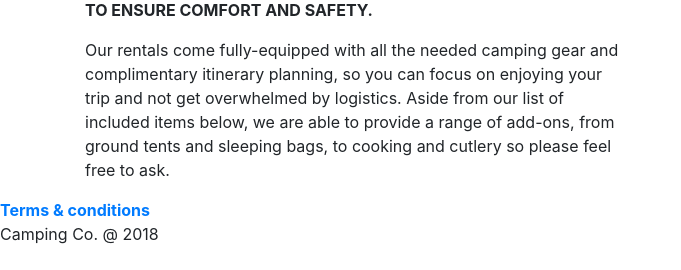
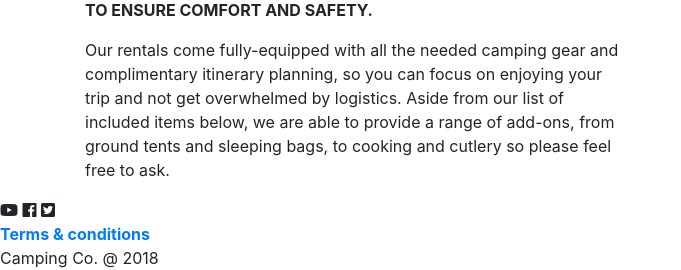
Before and after one commit to lelouche556/camping-company, a Django app: template app/templates/app/about.html in a window 1280 px wide. Shown: the part 1152-1422 px from the top of the page, without its empty margins (0-681 px from the left). Before the commit the page ends 1396 px from the top, so only its background shows below. Run offline with Django 3.2, Linux system fonts and the light colour scheme; the template is opened without the code that fills it, so the values that code supplies are empty; some libraries are stand-ins or nearby versions.

Commit message:
added icons

```diff
--- a/templates/snippets/footer.html
+++ b/templates/snippets/footer.html
@@ -3,6 +3,9 @@
 <div class="mar">
     <div class="box">
         <footer class= "footer">
+            <span><i class="fab fa-youtube"></i></span>
+            <span><i class="fab fa-facebook"></i> </span>
+            <span><i class="fab fa-twitter-square"></i></span>
             <div class="cont">
                 <div><a href="{% url 'app:terms_condition' %}"><strong>Terms & conditions</strong></a></div>
                 <div> Camping Co. @ 2018</div>
```
